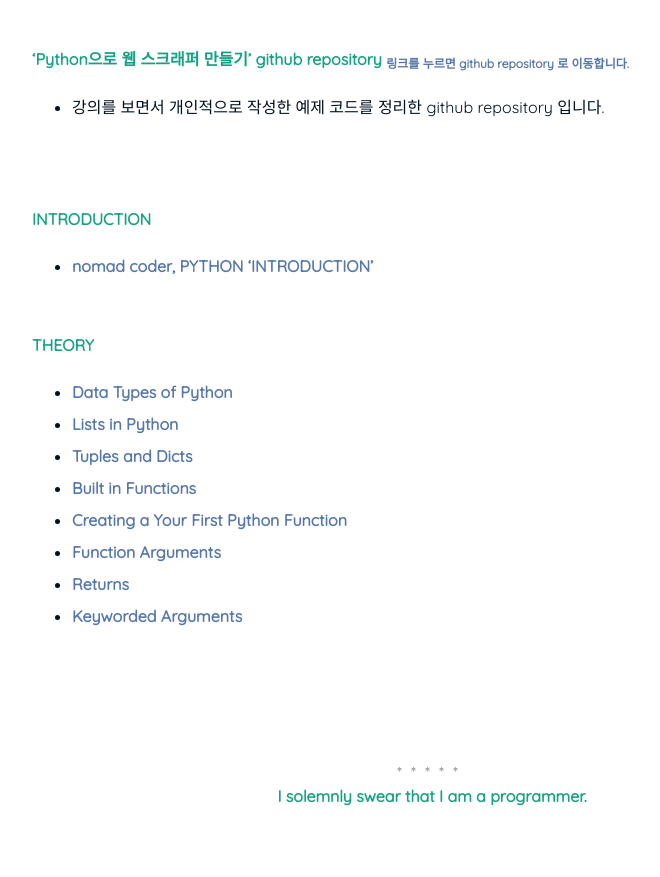
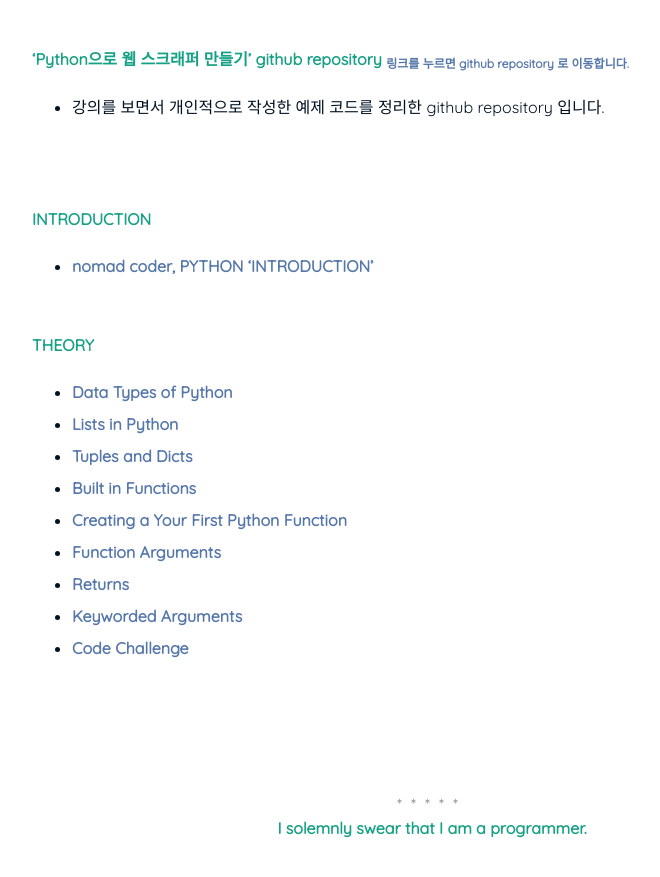
Before and after one commit to nimkoes/portfolio, a Jekyll site: the page built from _posts/2021-05-31-Python-Language-Study.md, in a window 1280 px wide and 900 px high, scrolled down 1487 px. Shown: the top 877 px of the window, without its empty margins (208-868 px from the left). Built offline with Jekyll 4.4.1, drawn with Linux system fonts in a browser that asks for light colours.

Commit message:
mod post, theory 1.8 code challenge

```diff
--- a/_posts/2021-05-31-Python-Language-Study.md
+++ b/_posts/2021-05-31-Python-Language-Study.md
@@ -56,6 +56,7 @@
 - [Function Arguments][link_blog_007]
 - [Returns][link_blog_008]
 - [Keyworded Arguments][link_blog_009]
+- [Code Challenge][link_blog_010]
 
 
 
```
Also changed, not shown: other parts of _posts/2021-05-31-Python-Language-Study.md (+1 -0 lines).
